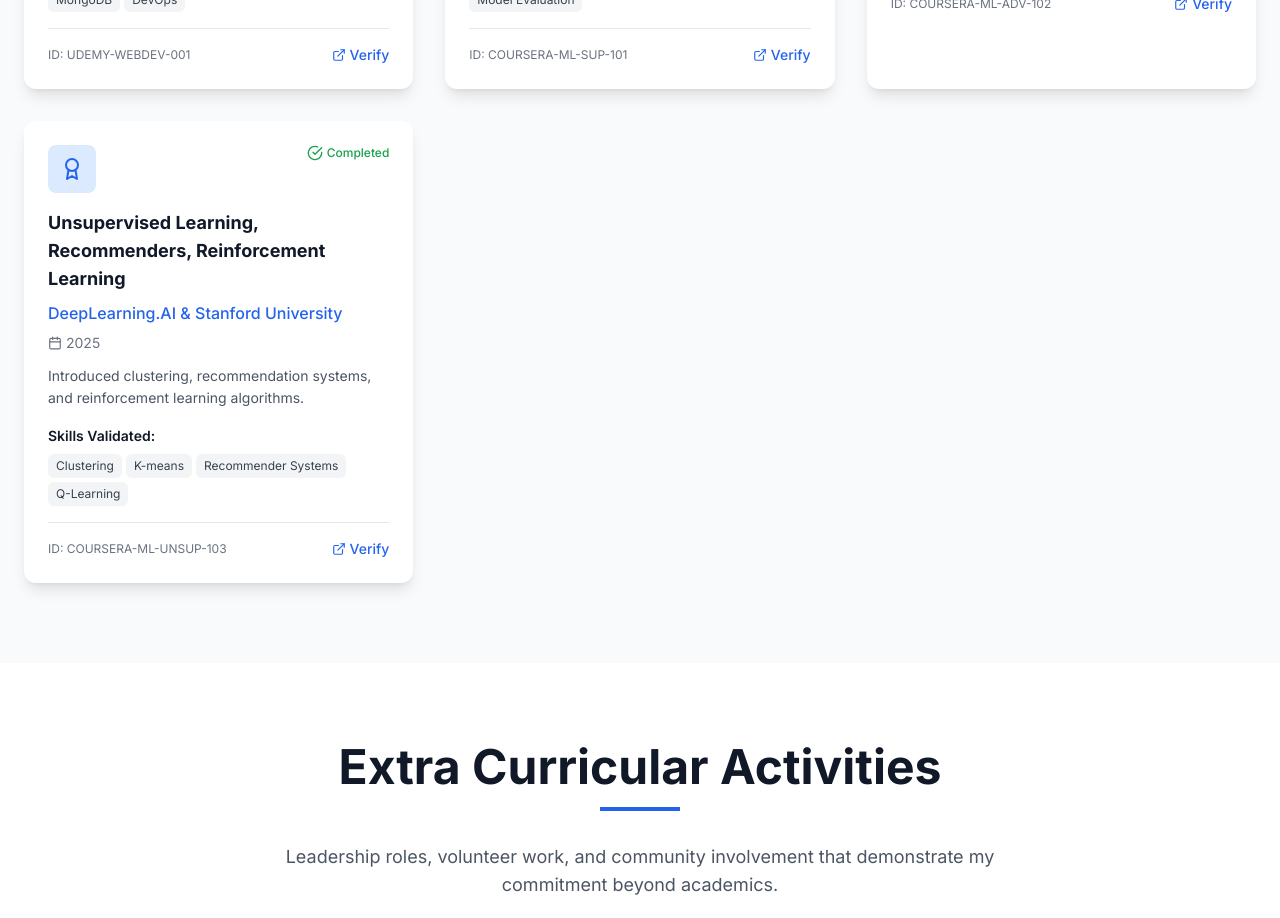
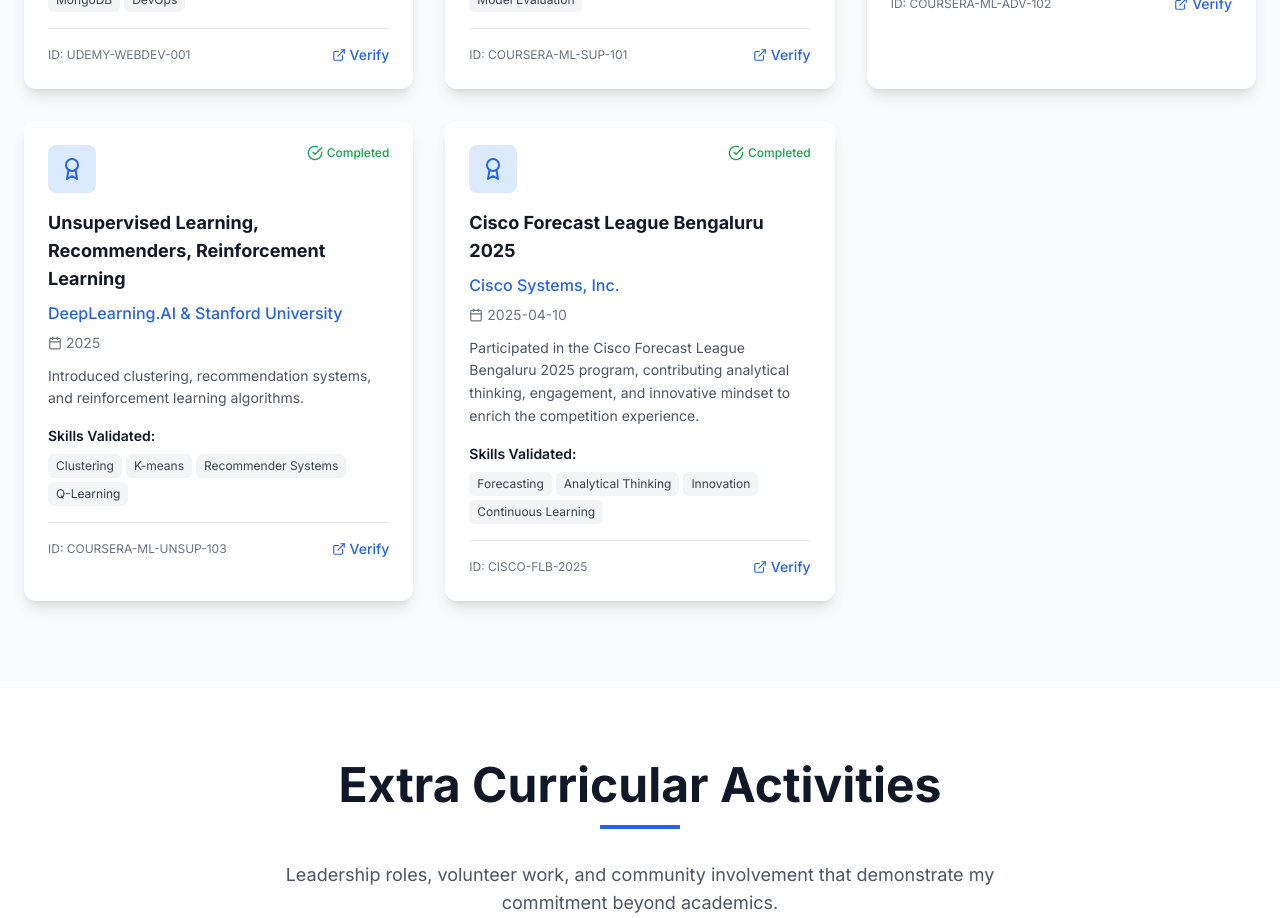
Before and after one commit to Gyan0706/Gyan_portfolio, a React (Vite) app: page / in a window 1280 px wide. Shown: the part 5780-6698 px from the top of the page. Built offline with nearby package versions, Linux system fonts and the light colour scheme.

Commit message:
Added Cisco Forecast League 2025 certificate

```diff
--- a/src/components/Certifications.tsx
+++ b/src/components/Certifications.tsx
@@ -44,6 +44,16 @@ const Certifications = () => {
     skills: ['Clustering', 'K-means', 'Recommender Systems', 'Q-Learning'],
     verifyUrl: 'https://coursera.org/share/58669ca84523acf2392761c95b644eb3',
   },
+  {
+  title: 'Cisco Forecast League Bengaluru 2025',
+  issuer: 'Cisco Systems, Inc.',
+  date: '2025-04-10',
+  credentialId: 'CISCO-FLB-2025',
+  status: 'Completed',
+  description: 'Participated in the Cisco Forecast League Bengaluru 2025 program, contributing analytical thinking, engagement, and innovative mindset to enrich the competition experience.',
+  skills: ['Forecasting', 'Analytical Thinking', 'Innovation', 'Continuous Learning'],
+  verifyUrl: 'https://credsverse.com/credentials/59a64613-cb32-4dbe-ae63-1241035c37ed?preview=1'
+}
 ];
 
 
```
